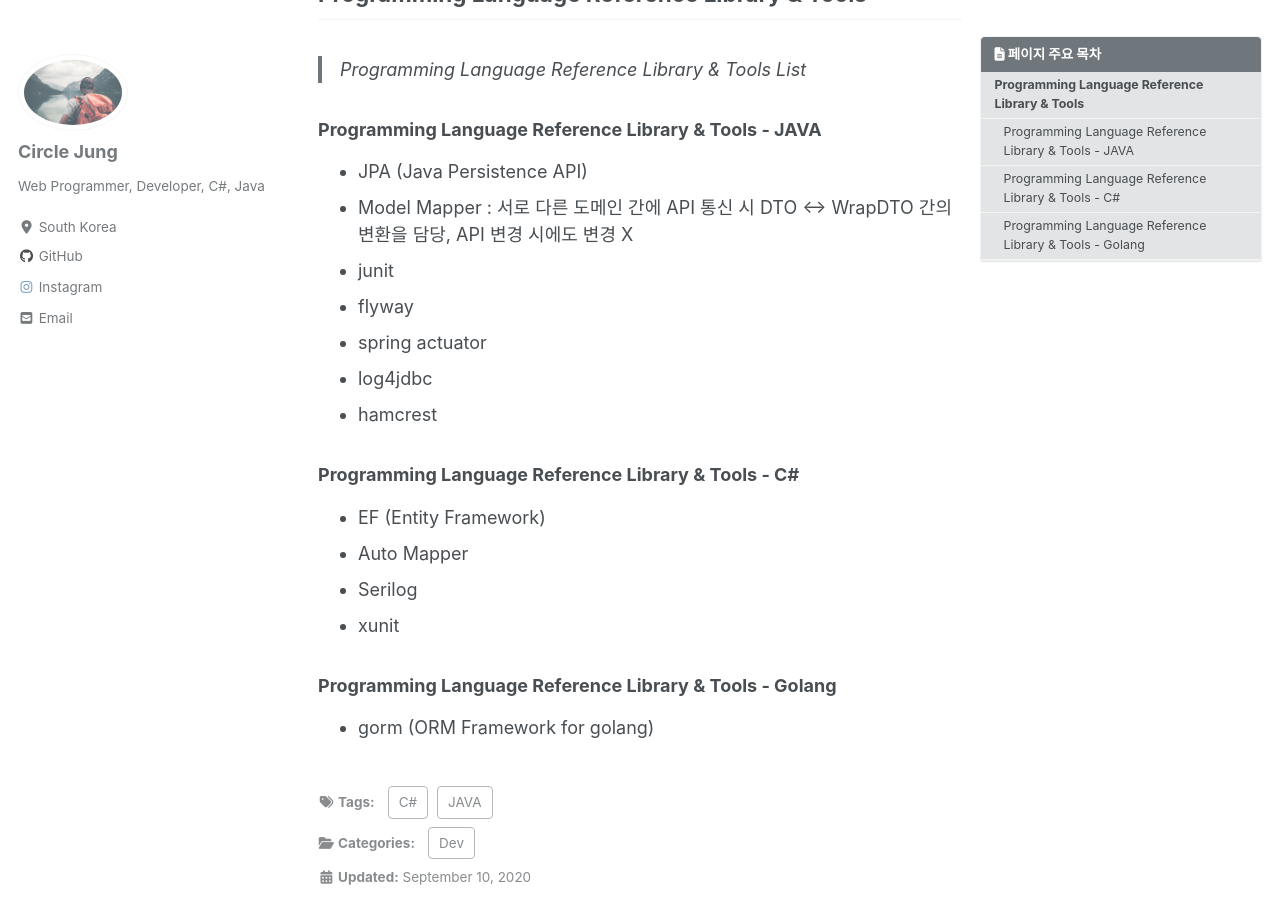
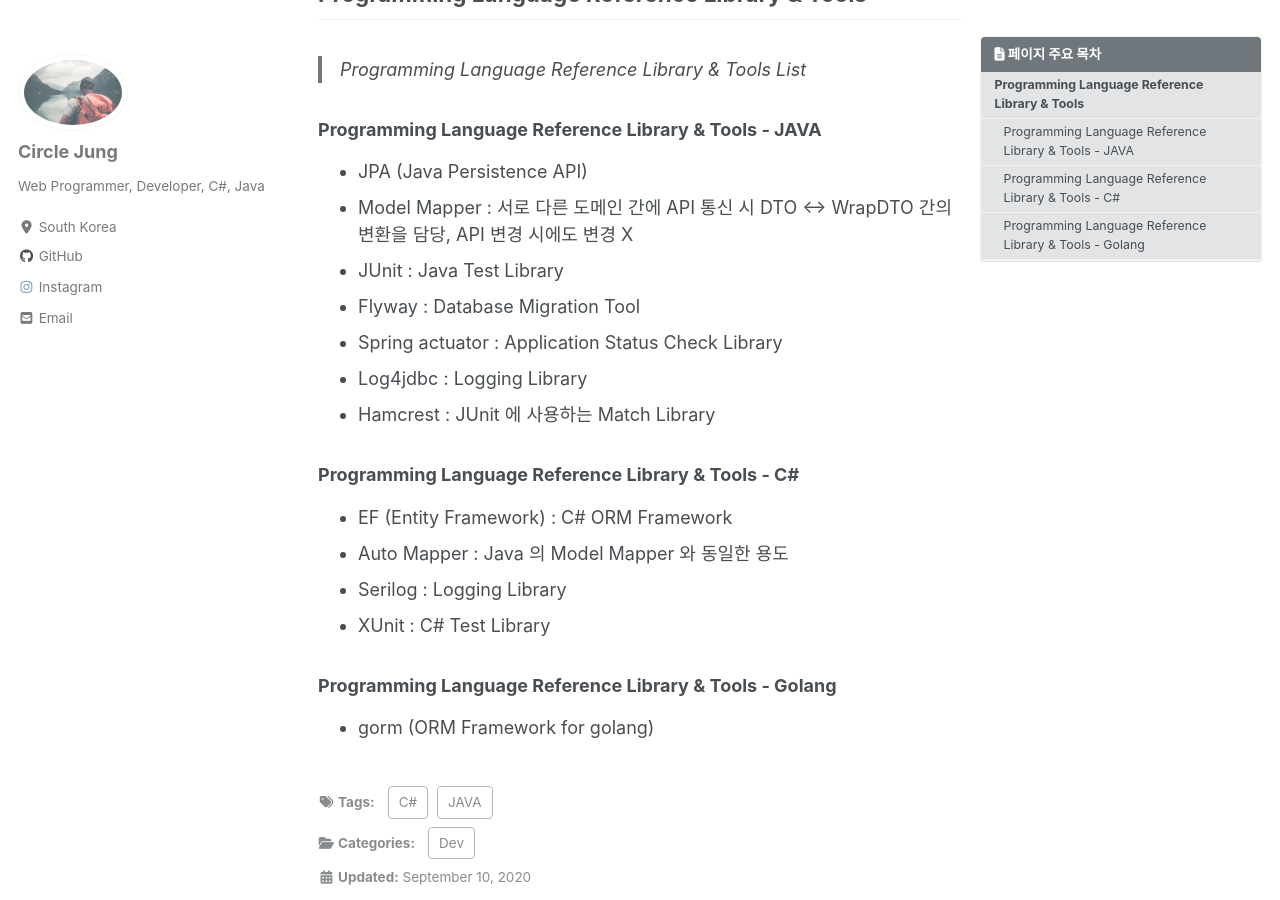
Before and after one commit to jwh0124/jwh0124.github.io, a Jekyll site: the page built from _posts/2020-09-10-programming_language_library.md, in a window 1280 px wide and 900 px high, scrolled down 248 px. Built offline with Jekyll 4.4.1, drawn with Linux system fonts in a browser that asks for light colours; cached includes are drawn as plain includes; nearby versions of some CDN libraries; comment, search, counter and statistics services are not loaded.

Commit message:
+ update description

```diff
--- a/_posts/2020-09-10-programming_language_library.md
+++ b/_posts/2020-09-10-programming_language_library.md
@@ -22,18 +22,18 @@ last_modified_at: 2020-09-10T14:37:00+09:00
 
 - JPA (Java Persistence API)
 - Model Mapper : 서로 다른 도메인 간에 API 통신 시 DTO <-> WrapDTO 간의 변환을 담당, API 변경 시에도 변경 X
-- junit
-- flyway
-- spring actuator
-- log4jdbc
-- hamcrest
+- JUnit : Java Test Library
+- Flyway : Database Migration Tool
+- Spring actuator : Application Status Check Library
+- Log4jdbc : Logging Library
+- Hamcrest : JUnit 에 사용하는 Match Library
 
 ### Programming Language Reference Library & Tools - C# ###
 
-- EF (Entity Framework)
-- Auto Mapper
-- Serilog
-- xunit
+- EF (Entity Framework) : C# ORM Framework
+- Auto Mapper : Java 의 Model Mapper 와 동일한 용도
+- Serilog : Logging Library
+- XUnit : C# Test Library
 
 ### Programming Language Reference Library & Tools - Golang ###
 
```
Also changed, not shown: _posts/2020-04-10-dotnet_framework.md (+2 -1 lines).
